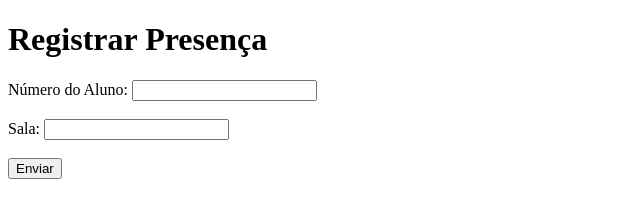
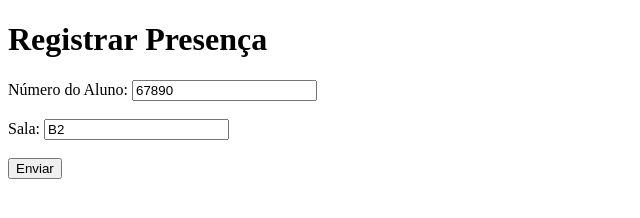
Before and after one commit to Testes-afk/Testes-afk.github.io, a plain HTML site: page landingpage.html in a window 1280 px wide. Shown: the full height of the page, 0-640 px from the left. Drawn offline with Linux system fonts and the light colour scheme.

Commit message:
Update landingpage.html

```diff
--- a/landingpage.html
+++ b/landingpage.html
@@ -1,5 +1,3 @@
-
-
 <!DOCTYPE html>
 <html lang="en">
 <head>
@@ -7,21 +5,24 @@
     <meta name="viewport" content="width=device-width, initial-scale=1.0">
     <title>Landing Page</title>
     <script src="scripts.js" defer></script> <!-- Incluindo o script -->
-
 </head>
 <body>
     <h1>Registrar Presença</h1>
     <form id="landingForm">
         <label for="numAluno">Número do Aluno:</label>
-        <input type="text" id="numAluno" name="numAluno" required><br><br>
+        <input type="text" id="numAluno" name="numAluno" readonly required><br><br>
 
         <label for="sala">Sala:</label>
-        <input type="text" id="sala" name="sala" required><br><br>
+        <input type="text" id="sala" name="sala" readonly required><br><br>
 
         <button type="submit">Enviar</button>
     </form>
 
     <script>
+        // Configurando valores iniciais dos campos
+        document.getElementById('numAluno').value = '12345'; // Exemplo de número de aluno
+        document.getElementById('sala').value = 'A1'; // Exemplo de sala
+
         document.getElementById('landingForm').addEventListener('submit', async function(event) {
             event.preventDefault();
 
@@ -55,6 +56,11 @@
             // Redirecionar para confirmacao.html
             window.location.href = 'confirmacao.html';
         });
+
+        // Exemplo de como alterar os valores usando script
+        // Esses comandos só podem ser executados via script
+        document.getElementById('numAluno').value = '67890'; // Atualizando número do aluno
+        document.getElementById('sala').value = 'B2'; // Atualizando sala
     </script>
 </body>
 </html>
```
